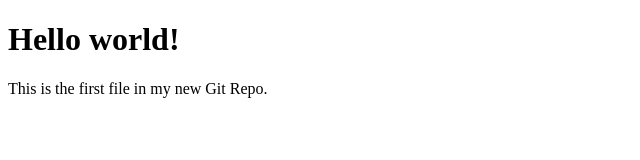
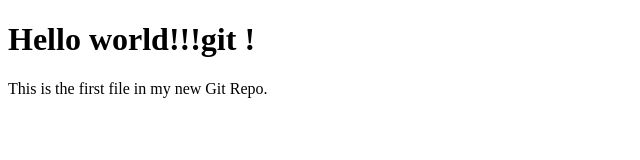
Before and after one commit to asmakp/gitlearn, a plain HTML site: page index.html in a window 1280 px wide. Shown: the whole page, without its empty margins (0-640 px from the left). Drawn offline with Linux system fonts and the light colour scheme.

Commit message:
changes to app.js

```diff
--- a/index.html
+++ b/index.html
@@ -7,7 +7,7 @@
 
 <body>
 
-    <h1>Hello world!</h1>
+    <h1>Hello world!!!git !</h1>
     <p>This is the first file in my new Git Repo.</p>
 
 </body>
```
